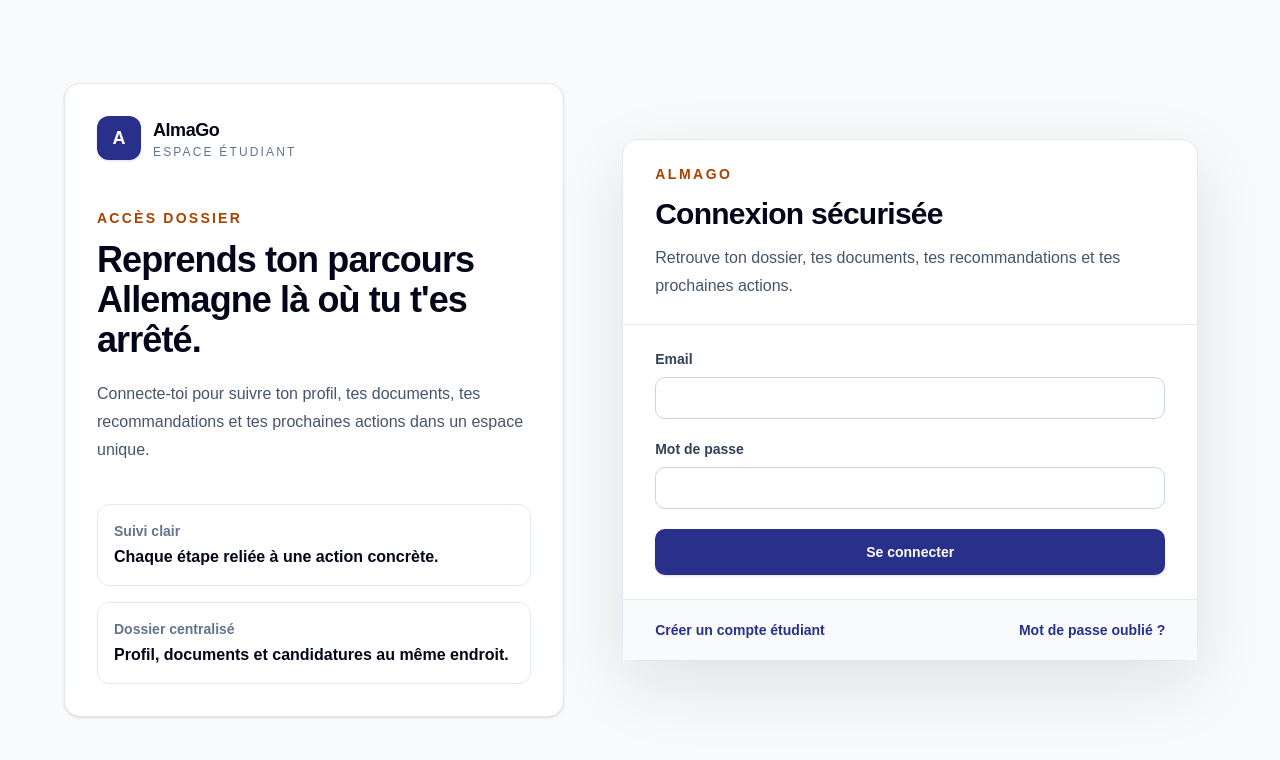
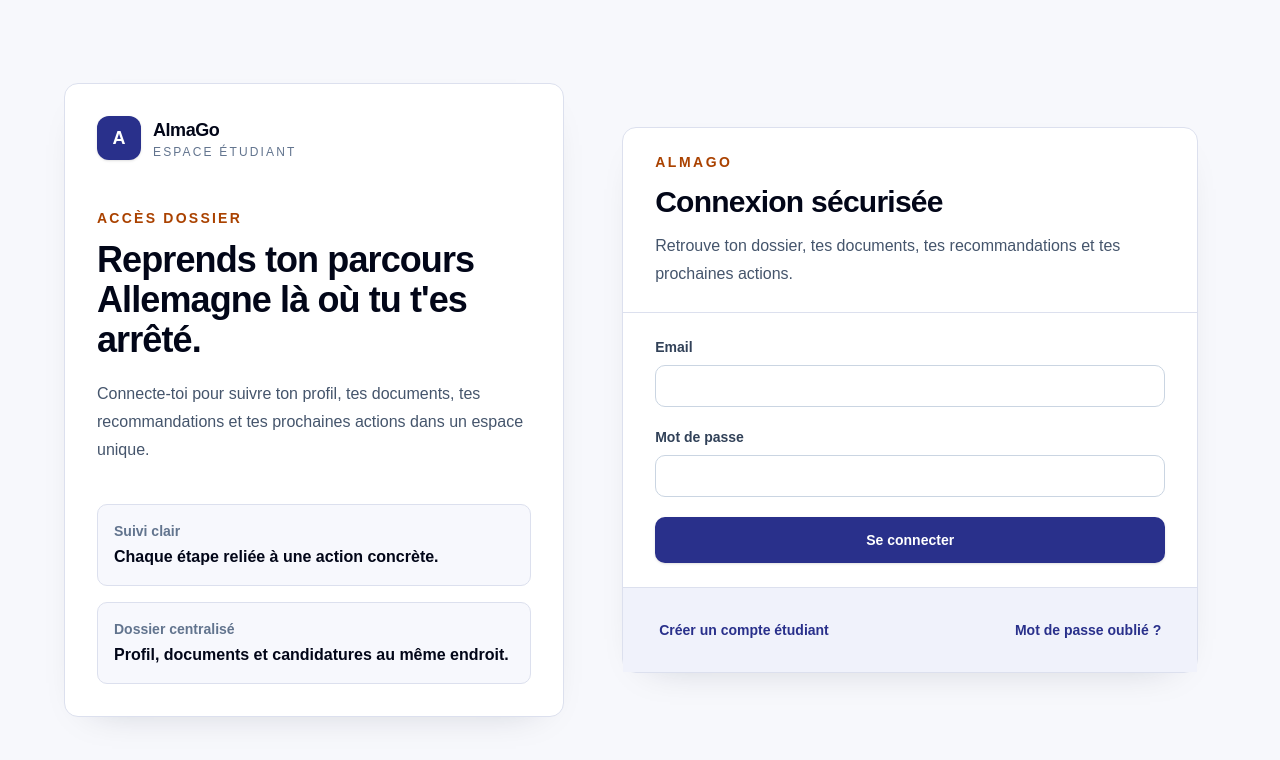
Before and after one commit to almago-platform/AlmaGo, a Next.js app: page /login in a window 1280 px wide. Shown: the top 760 px of the page. Built offline with nearby package versions, Linux system fonts and the light colour scheme.

Commit message:
[A13] Align Auth screens with AlmaGo design tokens
* style: align login with shared visual tokens

* style: align signup with shared visual tokens

* style: align auth form surfaces and feedback

```diff
--- a/src/app/login/page.tsx
+++ b/src/app/login/page.tsx
@@ -3,9 +3,9 @@ import { AuthForm } from "@/components/auth/AuthForm";
 
 export default function LoginPage() {
   return (
-    <main className="min-h-screen bg-slate-50 px-4 py-10 text-slate-950 sm:px-6 lg:px-8">
+    <main className="min-h-screen bg-[var(--background)] px-4 py-10 text-slate-950 sm:px-6 lg:px-8">
       <div className="mx-auto grid min-h-[calc(100vh-5rem)] w-full max-w-6xl items-center gap-10 lg:grid-cols-[0.9fr_1.1fr]">
-        <section className="hidden rounded-2xl border border-slate-200 bg-white p-8 shadow-sm lg:block">
+        <section className="hidden rounded-[var(--radius-panel)] border border-[var(--border)] bg-[var(--surface)] p-8 shadow-[var(--shadow-card)] lg:block">
           <Link href="/" className="inline-flex items-center gap-3" aria-label="Retour à l'accueil AlmaGo">
             <span className="flex h-11 w-11 items-center justify-center rounded-xl bg-[var(--brand)] text-lg font-bold text-white shadow-sm">
               A
@@ -29,11 +29,11 @@ export default function LoginPage() {
           </div>
 
           <div className="mt-10 grid gap-4">
-            <div className="rounded-xl border border-slate-200 p-4">
+            <div className="rounded-[var(--radius-control)] border border-[var(--border)] bg-[var(--surface-muted)]/50 p-4">
               <p className="text-sm font-semibold text-slate-500">Suivi clair</p>
               <p className="mt-1 font-bold text-slate-950">Chaque étape reliée à une action concrète.</p>
             </div>
-            <div className="rounded-xl border border-slate-200 p-4">
+            <div className="rounded-[var(--radius-control)] border border-[var(--border)] bg-[var(--surface-muted)]/50 p-4">
               <p className="text-sm font-semibold text-slate-500">Dossier centralisé</p>
               <p className="mt-1 font-bold text-slate-950">Profil, documents et candidatures au même endroit.</p>
             </div>
--- a/src/app/signup/page.tsx
+++ b/src/app/signup/page.tsx
@@ -3,9 +3,9 @@ import { AuthForm } from "@/components/auth/AuthForm";
 
 export default function SignupPage() {
   return (
-    <main className="min-h-screen bg-slate-50 px-4 py-10 text-slate-950 sm:px-6 lg:px-8">
+    <main className="min-h-screen bg-[var(--background)] px-4 py-10 text-slate-950 sm:px-6 lg:px-8">
       <div className="mx-auto grid min-h-[calc(100vh-5rem)] w-full max-w-6xl items-center gap-10 lg:grid-cols-[0.9fr_1.1fr]">
-        <section className="hidden rounded-2xl border border-slate-200 bg-white p-8 shadow-sm lg:block">
+        <section className="hidden rounded-[var(--radius-panel)] border border-[var(--border)] bg-[var(--surface)] p-8 shadow-[var(--shadow-card)] lg:block">
           <Link href="/" className="inline-flex items-center gap-3" aria-label="Retour à l'accueil AlmaGo">
             <span className="flex h-11 w-11 items-center justify-center rounded-xl bg-[var(--brand)] text-lg font-bold text-white shadow-sm">
               A
@@ -28,7 +28,7 @@ export default function SignupPage() {
             </p>
           </div>
 
-          <div className="mt-10 rounded-xl bg-slate-950 p-5 text-white">
+          <div className="mt-10 rounded-[var(--radius-panel)] bg-[var(--brand)] p-5 text-white">
             <p className="text-sm font-semibold text-[var(--accent-light)]">Après inscription</p>
             <ol className="mt-4 space-y-3 text-sm leading-6 text-slate-200">
               <li>1. Confirme ton email.</li>
--- a/src/components/auth/AuthForm.tsx
+++ b/src/components/auth/AuthForm.tsx
@@ -68,8 +68,8 @@ export function AuthForm({ initialMode = "login" }: { initialMode?: Mode }) {
         : "Retrouve ton dossier, tes documents, tes recommandations et tes prochaines actions.";
 
   return (
-    <section className="w-full max-w-xl rounded-2xl border border-slate-200 bg-white shadow-[0_24px_70px_rgba(15,23,42,0.10)]">
-      <div className="border-b border-slate-200 px-6 py-6 sm:px-8">
+    <section className="w-full max-w-xl rounded-[var(--radius-panel)] border border-[var(--border)] bg-[var(--surface)] shadow-[var(--shadow-card)]">
+      <div className="border-b border-[var(--border)] px-6 py-6 sm:px-8">
         <p className="text-sm font-bold uppercase tracking-[0.18em] text-[var(--accent-strong)]">AlmaGo</p>
         <h1 className="mt-3 text-3xl font-bold tracking-tight text-slate-950">{title}</h1>
         <p className="mt-3 text-base leading-7 text-slate-600">{subtitle}</p>
@@ -130,18 +130,18 @@ export function AuthForm({ initialMode = "login" }: { initialMode?: Mode }) {
         )}
 
         {mode === "signup" && (
-          <p id="signup-password-hint" className="rounded-lg bg-slate-50 px-3 py-2 text-sm text-slate-600">
+          <p id="signup-password-hint" className="rounded-[var(--radius-control)] bg-[var(--surface-muted)] px-3 py-2 text-sm text-slate-600">
             Utilise au moins 8 caractères. Tu recevras ensuite un email de confirmation.
           </p>
         )}
 
         {error && (
-          <p role="alert" className="rounded-xl border border-red-100 bg-red-50 p-4 text-sm font-medium text-red-700">
+          <p role="alert" className="rounded-[var(--radius-control)] border border-red-100 bg-red-50 p-4 text-sm font-medium text-red-700">
             {error}
           </p>
         )}
         {message && (
-          <p role="status" className="rounded-xl border border-emerald-100 bg-emerald-50 p-4 text-sm font-medium text-emerald-800">
+          <p role="status" className="rounded-[var(--radius-control)] border border-emerald-100 bg-emerald-50 p-4 text-sm font-medium text-emerald-800">
             {message}
           </p>
         )}
@@ -157,10 +157,10 @@ export function AuthForm({ initialMode = "login" }: { initialMode?: Mode }) {
         </button>
       </form>
 
-      <div className="flex flex-col gap-3 border-t border-slate-200 bg-slate-50 px-6 py-5 text-sm font-semibold text-[var(--brand)] sm:flex-row sm:items-center sm:justify-between sm:px-8">
+      <div className="flex flex-col gap-3 border-t border-[var(--border)] bg-[var(--surface-muted)] px-6 py-5 text-sm font-semibold text-[var(--brand)] sm:flex-row sm:items-center sm:justify-between sm:px-8">
         <button
           type="button"
-          className="rounded text-left focus-visible:outline focus-visible:outline-2 focus-visible:outline-offset-2 focus-visible:outline-[var(--brand)]"
+          className="min-h-11 rounded-[var(--radius-control)] px-1 text-left transition-colors hover:text-[var(--brand-strong)] focus-visible:outline-none"
           onClick={() => setMode(mode === "login" ? "signup" : "login")}
         >
           {mode === "login" ? "Créer un compte étudiant" : "J'ai déjà un compte"}
@@ -168,7 +168,7 @@ export function AuthForm({ initialMode = "login" }: { initialMode?: Mode }) {
         {mode !== "signup" && (
           <button
             type="button"
-            className="rounded text-left focus-visible:outline focus-visible:outline-2 focus-visible:outline-offset-2 focus-visible:outline-[var(--brand)]"
+            className="min-h-11 rounded-[var(--radius-control)] px-1 text-left transition-colors hover:text-[var(--brand-strong)] focus-visible:outline-none"
             onClick={() => setMode(mode === "forgot" ? "login" : "forgot")}
           >
             {mode === "forgot" ? "Retour à la connexion" : "Mot de passe oublié ?"}
```
